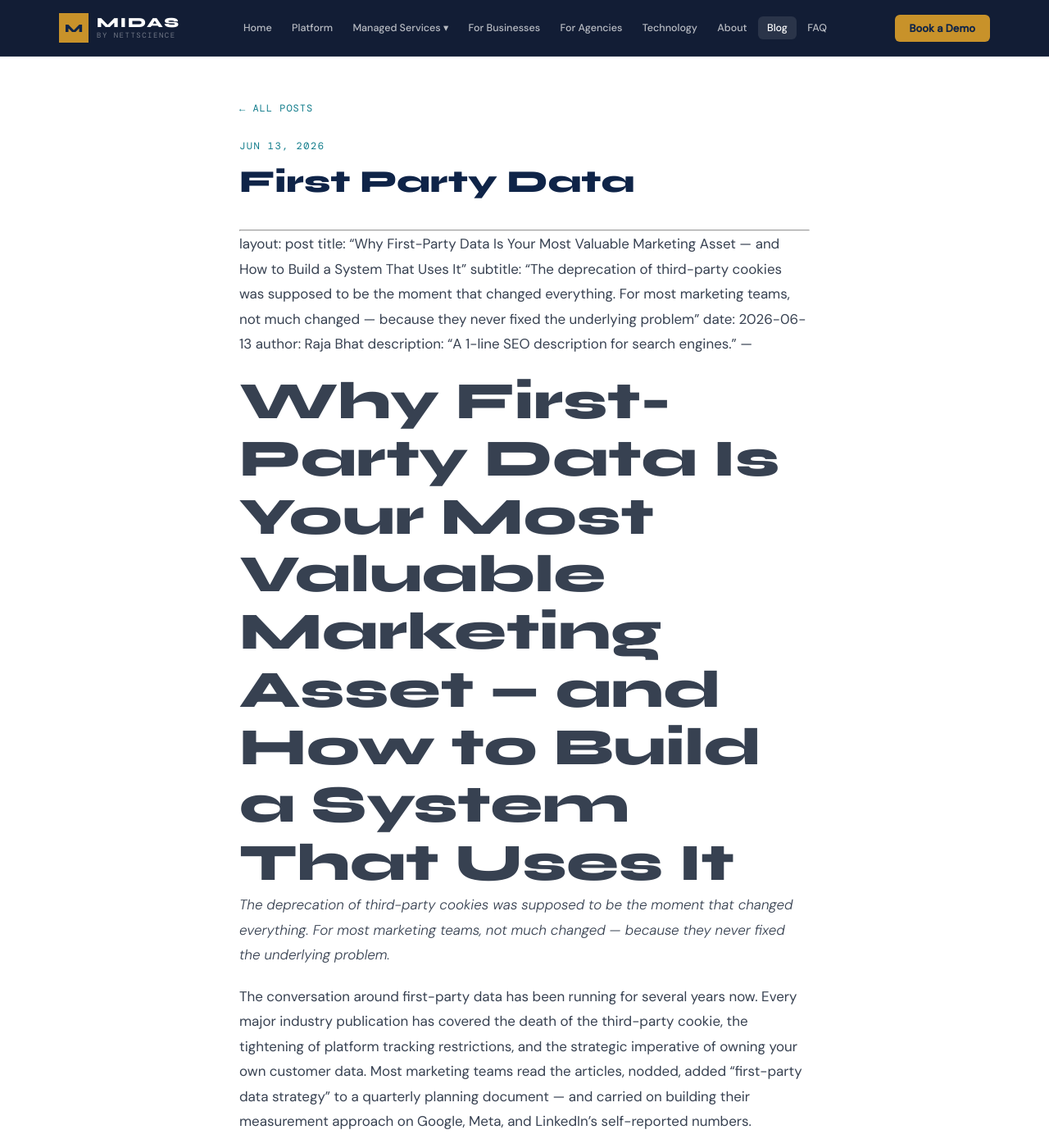
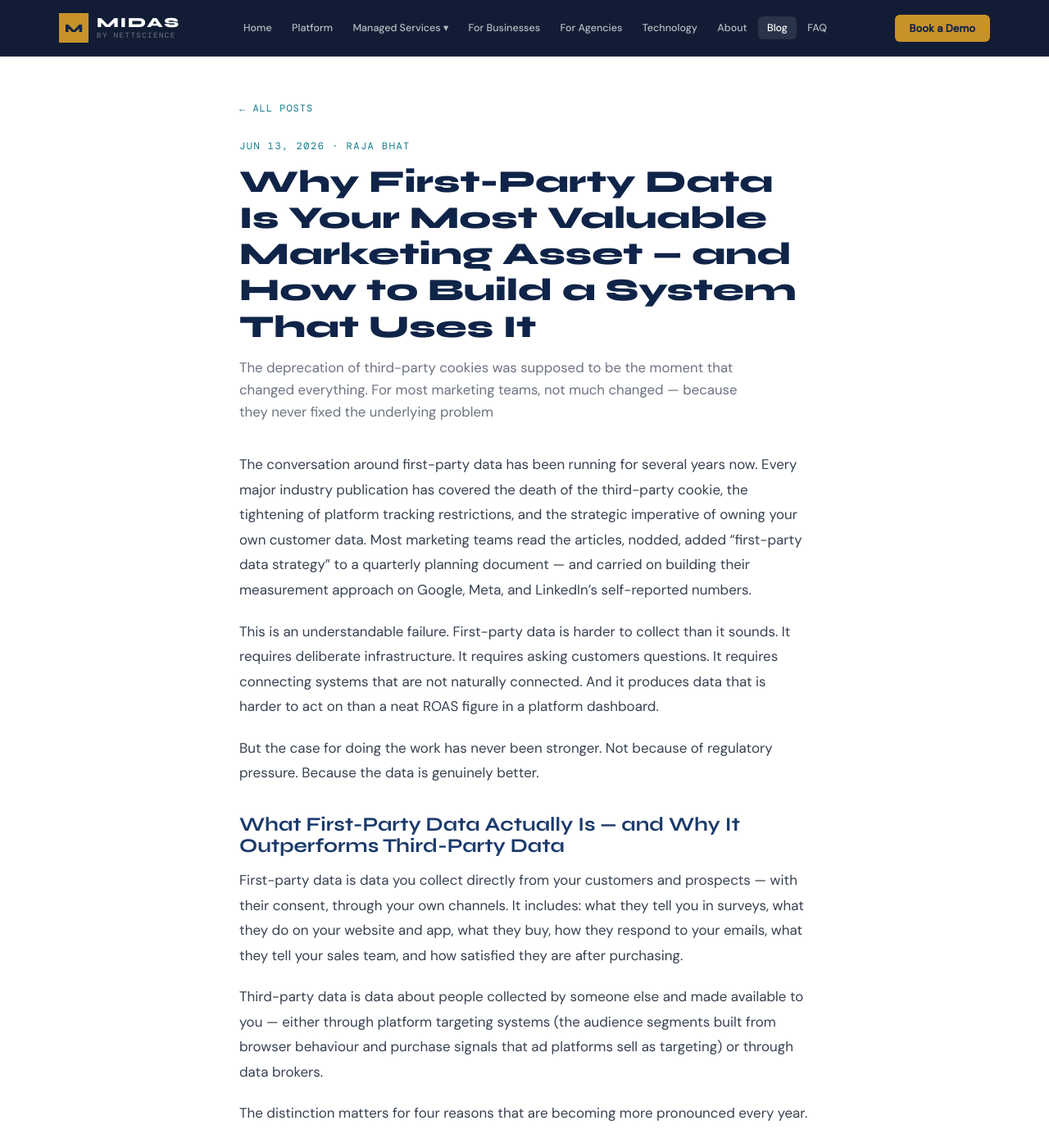
Before and after one commit to NettScienceAnalytics/midas_site, a Jekyll site: the page built from _posts/2026-06-13-first-party-data.md, in a window 1280 px wide and 1400 px high. Shown: the whole window at 82% size. Built offline with Jekyll 4.4.1, drawn with Linux system fonts in a browser that asks for light colours.

Commit message:
Update 2026-06-13-first-party-data.md

```diff
--- a/_posts/2026-06-13-first-party-data.md
+++ b/_posts/2026-06-13-first-party-data.md
@@ -1,23 +1,17 @@
-   ---
-   layout: post
-   title: "Why First-Party Data Is Your Most Valuable Marketing Asset — and How to Build a System That Uses It"
-   subtitle: "The deprecation of third-party cookies was supposed to be the moment that changed everything. For most marketing teams, not much changed — because they never fixed the underlying problem"
-   date: 2026-06-13
-   author: Raja Bhat
-   description: "A 1-line SEO description for search engines."
-   ---
-
-# Why First-Party Data Is Your Most Valuable Marketing Asset — and How to Build a System That Uses It
-
-*The deprecation of third-party cookies was supposed to be the moment that changed everything. For most marketing teams, not much changed — because they never fixed the underlying problem.*
+---
+layout: post
+title: "Why First-Party Data Is Your Most Valuable Marketing Asset — and How to Build a System That Uses It"
+subtitle: "The deprecation of third-party cookies was supposed to be the moment that changed everything. For most marketing teams, not much changed — because they never fixed the underlying problem"
+date: 2026-06-13
+author: Raja Bhat
+description: "A 1-line SEO description for search engines."
+---
 
 The conversation around first-party data has been running for several years now. Every major industry publication has covered the death of the third-party cookie, the tightening of platform tracking restrictions, and the strategic imperative of owning your own customer data. Most marketing teams read the articles, nodded, added "first-party data strategy" to a quarterly planning document — and carried on building their measurement approach on Google, Meta, and LinkedIn's self-reported numbers.
 
 This is an understandable failure. First-party data is harder to collect than it sounds. It requires deliberate infrastructure. It requires asking customers questions. It requires connecting systems that are not naturally connected. And it produces data that is harder to act on than a neat ROAS figure in a platform dashboard.
 
 But the case for doing the work has never been stronger. Not because of regulatory pressure. Because the data is genuinely better.
-
----
 
 ## What First-Party Data Actually Is — and Why It Outperforms Third-Party Data
 
```
